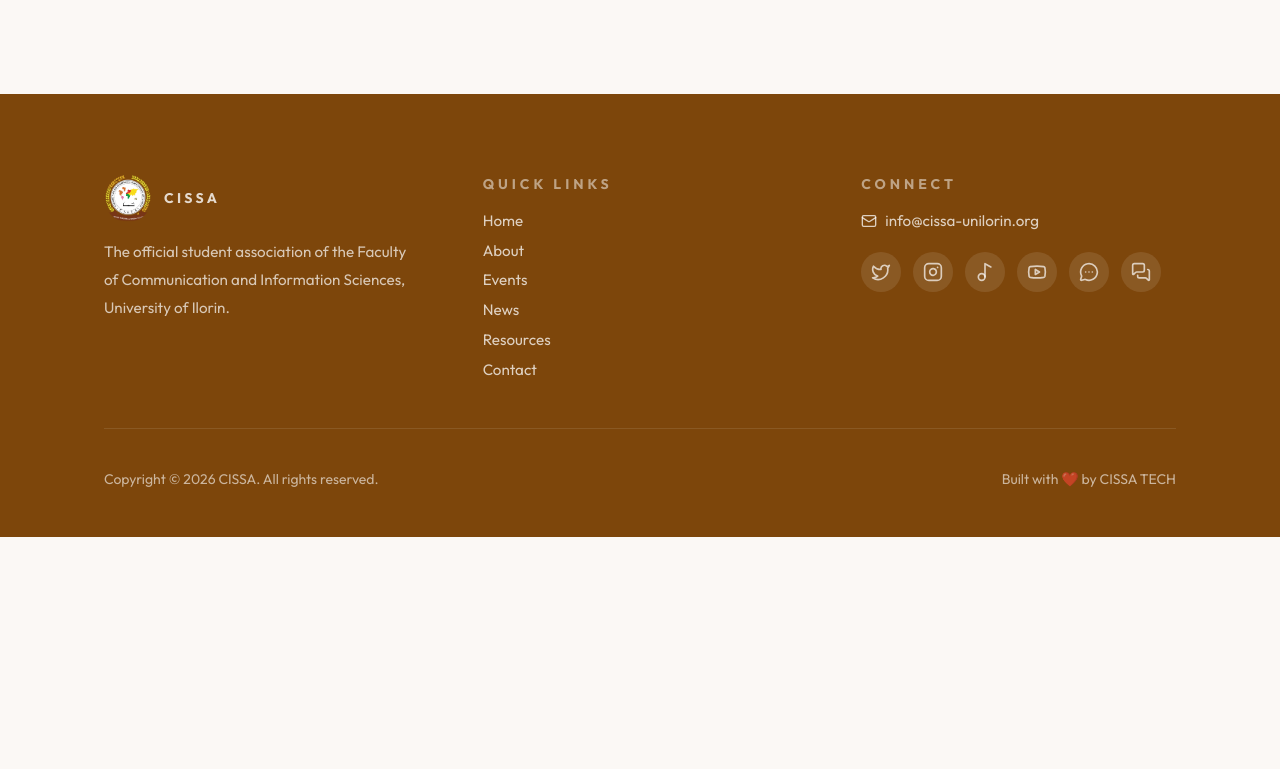
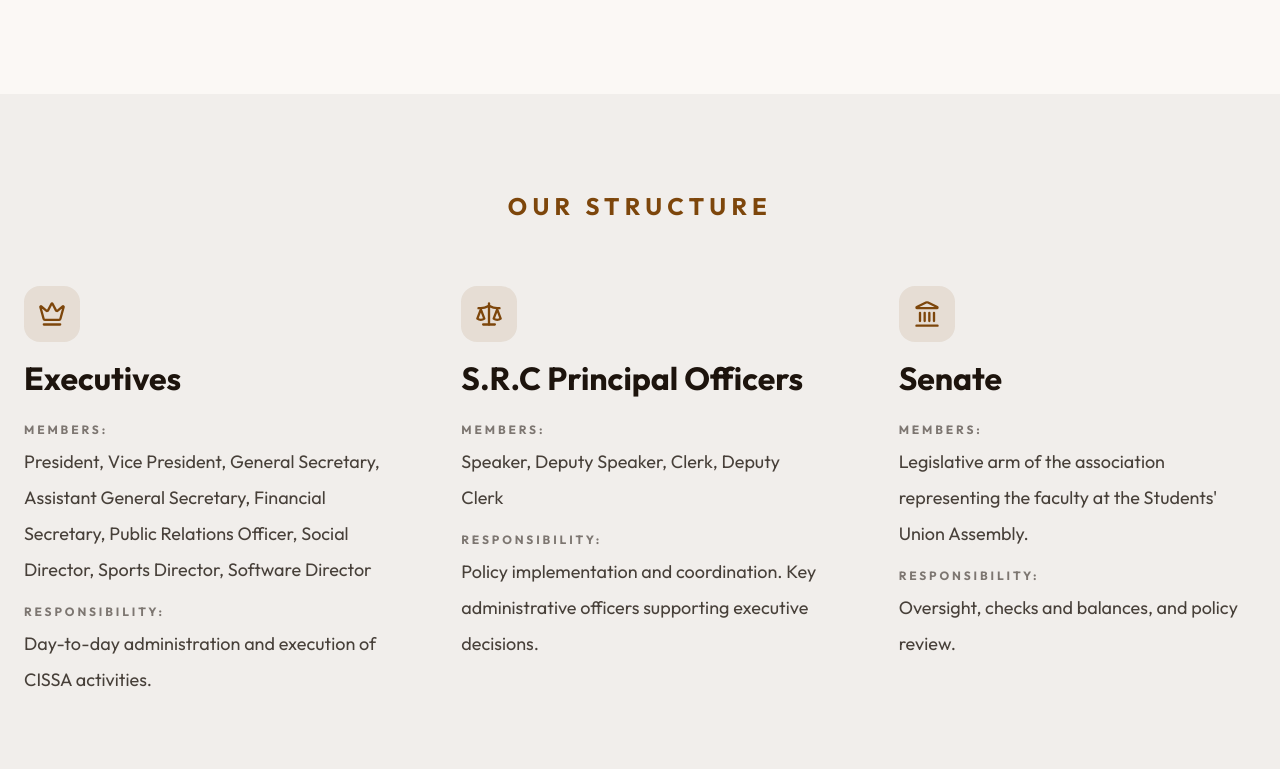
Before and after one commit to cissaunilorin/cissa-paragon-website-frontend, a Next.js app: page /about in a window 1280 px wide. Shown: the part 4651-5420 px from the top of the page. Before the commit the page ends 5188 px from the top, so only its background shows below. Built offline with nearby package versions, Linux system fonts and the light colour scheme.

Commit message:
feat: add OurStructure component to About page

```diff
--- /dev/null
+++ b/src/app/(main)/about/_components/OurStructure.tsx
@@ -0,0 +1,100 @@
+import { Crown, Landmark, Scale } from "lucide-react";
+
+type Tier = {
+	number: string;
+	title: string;
+	members: string;
+	responsibility: string;
+	icon: typeof Crown;
+};
+
+const tiers: Tier[] = [
+	{
+		number: "01",
+		title: "Executives",
+		members:
+			"President, Vice President, General Secretary, Assistant General Secretary, Financial Secretary, Public Relations Officer, Social Director, Sports Director, Software Director",
+		responsibility:
+			"Day-to-day administration and execution of CISSA activities.",
+		icon: Crown,
+	},
+	{
+		number: "02",
+		title: "S.R.C Principal Officers",
+		members: "Speaker, Deputy Speaker, Clerk, Deputy Clerk",
+		responsibility:
+			"Policy implementation and coordination. Key administrative officers supporting executive decisions.",
+		icon: Scale,
+	},
+	{
+		number: "03",
+		title: "Senate",
+		members:
+			"Legislative arm of the association representing the faculty at the Students' Union Assembly.",
+		responsibility:
+			"Oversight, checks and balances, and policy review.",
+		icon: Landmark,
+	},
+];
+
+function TierCard({ tier }: { tier: Tier }) {
+	const Icon = tier.icon;
+
+	return (
+		<article className="relative space-y-5 lg:space-y-6 p-6 md:p-2">
+			<div className="flex items-start gap-4">
+				<div className="space-y-4">
+					<div className="inline-flex size-14 items-center justify-center rounded-2xl bg-primary/10 text-primary">
+						<Icon className="size-7" strokeWidth={2} />
+					</div>
+
+					<h3 className="text-2xl font-bold leading-tight text-base-content md:text-[2rem]">
+						{tier.title}
+					</h3>
+				</div>
+			</div>
+
+			<div className="space-y-4 pl-0">
+				<div className="space-y-1.5">
+					<p className="text-xs font-bold uppercase tracking-[0.24em] text-base-content/55">
+						Members:
+					</p>
+					<p className="text-base leading-8 text-base-content/80 md:text-lg md:leading-9">
+						{tier.members}
+					</p>
+				</div>
+
+				<div className="space-y-1.5">
+					<p className="text-xs font-bold uppercase tracking-[0.24em] text-base-content/55">
+						Responsibility:
+					</p>
+					<p className="text-base leading-8 text-base-content/80 md:text-lg md:leading-9">
+						{tier.responsibility}
+					</p>
+				</div>
+			</div>
+		</article>
+	);
+}
+
+export default function OurStructure() {
+	return (
+		<section className="bg-base-200 py-16 md:py-20 lg:py-24">
+			<div className="container mx-auto px-4">
+				<div className="mx-auto max-w-7xl">
+					<div className="mb-12 text-center md:mb-14">
+						<p className="text-lg font-bold uppercase tracking-[0.22em] text-primary md:text-2xl">
+							Our Structure
+						</p>
+					</div>
+
+					<div className="grid gap-12 lg:grid-cols-3 lg:gap-16">
+						{tiers.map((tier) => (
+							<TierCard key={tier.number} tier={tier} />
+						))}
+					</div>
+				</div>
+			</div>
+		</section>
+	);
+}
--- a/src/app/(main)/about/page.tsx
+++ b/src/app/(main)/about/page.tsx
@@ -3,6 +3,7 @@ import type { Metadata } from "next";
 import Hero from "./_components/Hero";
 import Departments from "./_components/Departments";
 import WhatWeDo from "./_components/WhatWeDo";
+import OurStructure from "./_components/OurStructure";
 import WhoWeAre from "./_components/WhoWeAre";
 
 export const metadata: Metadata = {
@@ -18,6 +19,7 @@ export default function AboutPage() {
 			<WhoWeAre />
 			<Departments />
 			<WhatWeDo />
+			<OurStructure />
 		</>
 	);
 }
```
